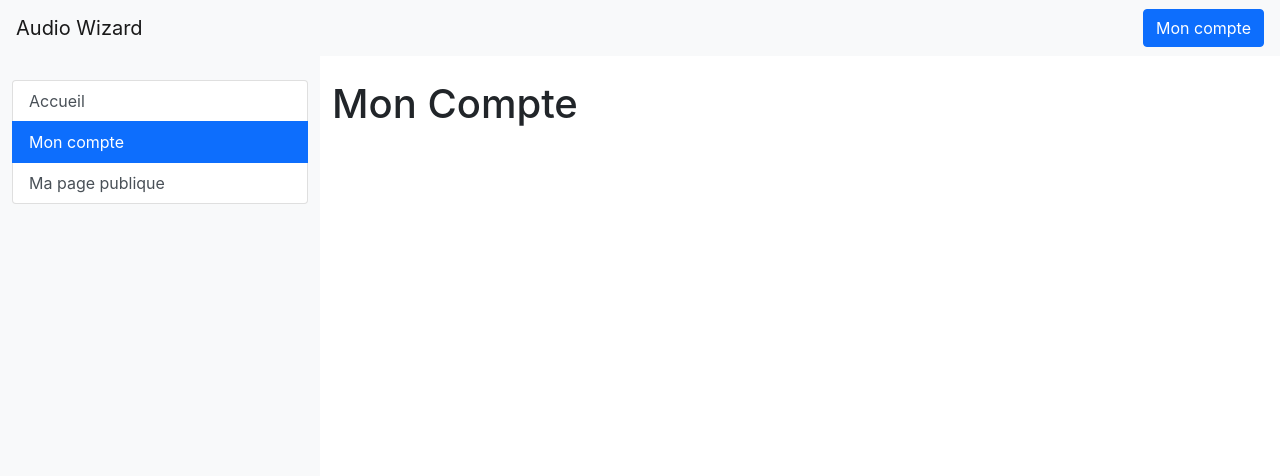
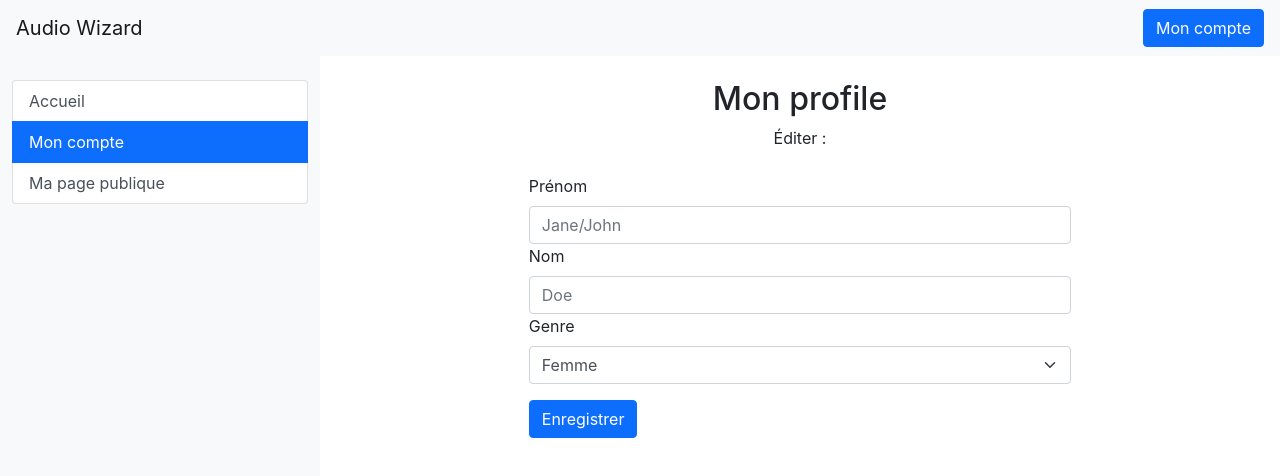
Before and after one commit to tmicka23/aw-technical-test, a React (Create React App) app: page /mon-compte in a window 1280 px wide. Shown: the top 476 px of the page. Built offline with nearby package versions, Linux system fonts and the light colour scheme.

Commit message:
all data are privided from context

```diff
--- a/src/components/Account.js
+++ b/src/components/Account.js
@@ -1,7 +1,60 @@
-import React from 'react';
+import React, { useContext } from 'react';
+import userContext from '../context/UserContext';
+import '../styles/MainApp.css';
 
 const Account = () => {
-  return <h1>Mon Compte</h1>;
+  const { state, handleSubmit } = useContext(userContext);
+
+  return (
+    <div className='container'>
+      <h2 className='text-center'>Mon profile</h2>
+      <p className='text-center'>Éditer :</p>
+      <form className='aw-form' onSubmit={handleSubmit}>
+        <div className='form-group'>
+          <label htmlFor='firstname' className='form-label'>
+            Prénom
+          </label>
+          <input
+            type='text'
+            className='form-control'
+            name='firstname'
+            placeholder='Jane/John'
+            defaultValue={state.firstname}
+          />
+        </div>
+        <div className='form-group'>
+          <label htmlFor='lastname' className='form-label'>
+            Nom
+          </label>
+          <input
+            type='text'
+            className='form-control'
+            name='lastname'
+            placeholder='Doe'
+            defaultValue={state.lastname}
+          />
+        </div>
+        <div className='form-group'>
+          <label className='form-label' htmlFor='gender'>
+            Genre
+          </label>
+          <select
+            className='form-select form-control'
+            aria-label='gender'
+            name='gender'
+            defaultValue={state.gender}>
+            <option value='f'>Femme</option>
+            <option value='m'>Homme</option>
+          </select>
+        </div>
+        <div className='col-12 mt-3'>
+          <button className='btn btn-primary' type='submit'>
+            Enregistrer
+          </button>
+        </div>
+      </form>
+    </div>
+  );
 };
 
 export default Account;
--- a/src/components/Home.js
+++ b/src/components/Home.js
@@ -22,7 +22,6 @@ const Home = () => {
             className='form-control'
             name='firstname'
             placeholder='Jane/John'
-            defaultValue={state.firstname}
           />
         </div>
         <div className='form-group'>
@@ -34,7 +33,6 @@ const Home = () => {
             className='form-control'
             name='lastname'
             placeholder='Doe'
-            defaultValue={state.lastname}
           />
         </div>
         <div className='form-group'>
@@ -44,8 +42,7 @@ const Home = () => {
           <select
             className='form-select form-control'
             aria-label='gender'
-            name='gender'
-            defaultValue={state.gender}>
+            name='gender'>
             <option value='f'>Femme</option>
             <option value='m'>Homme</option>
           </select>
```
